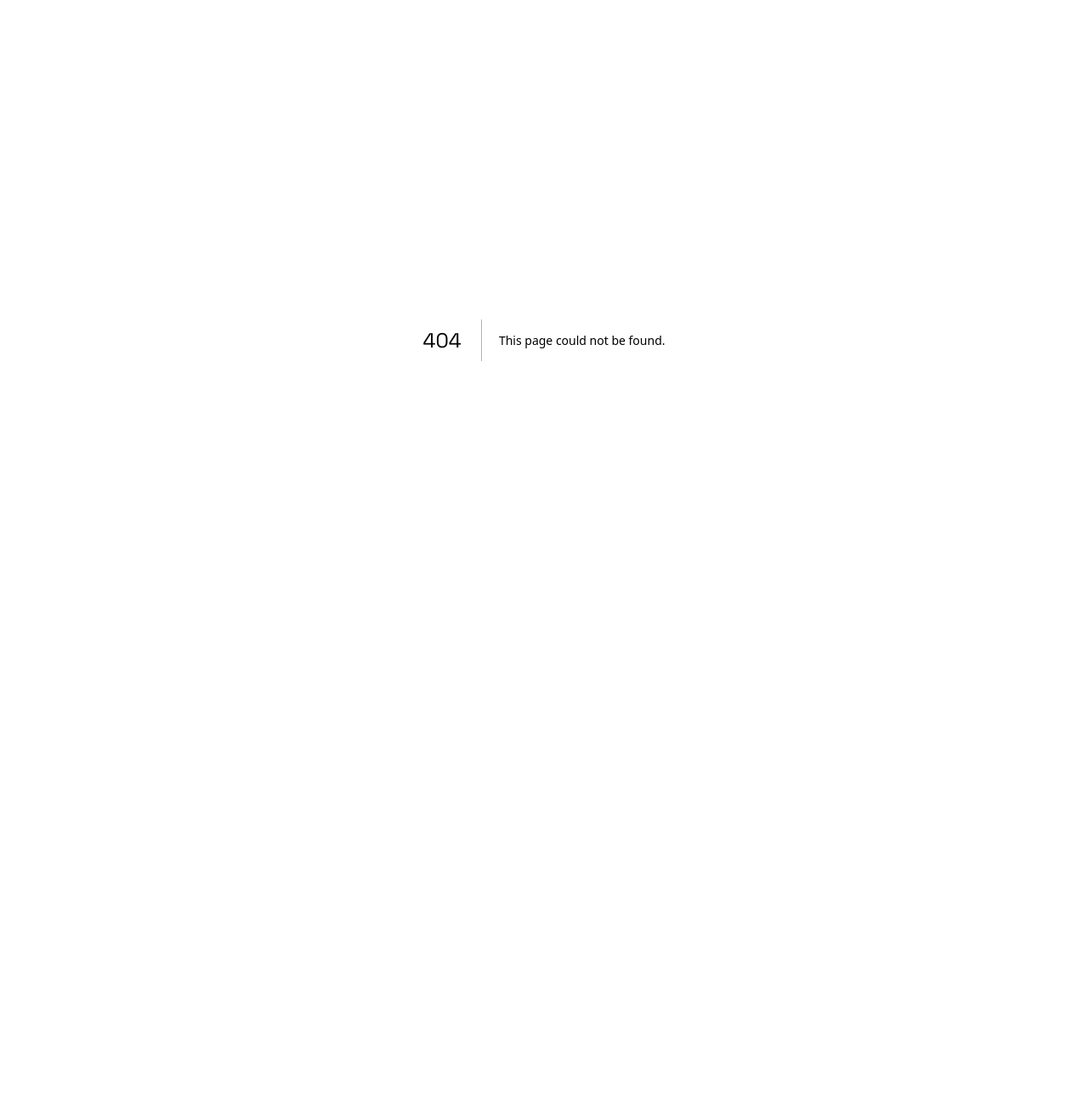
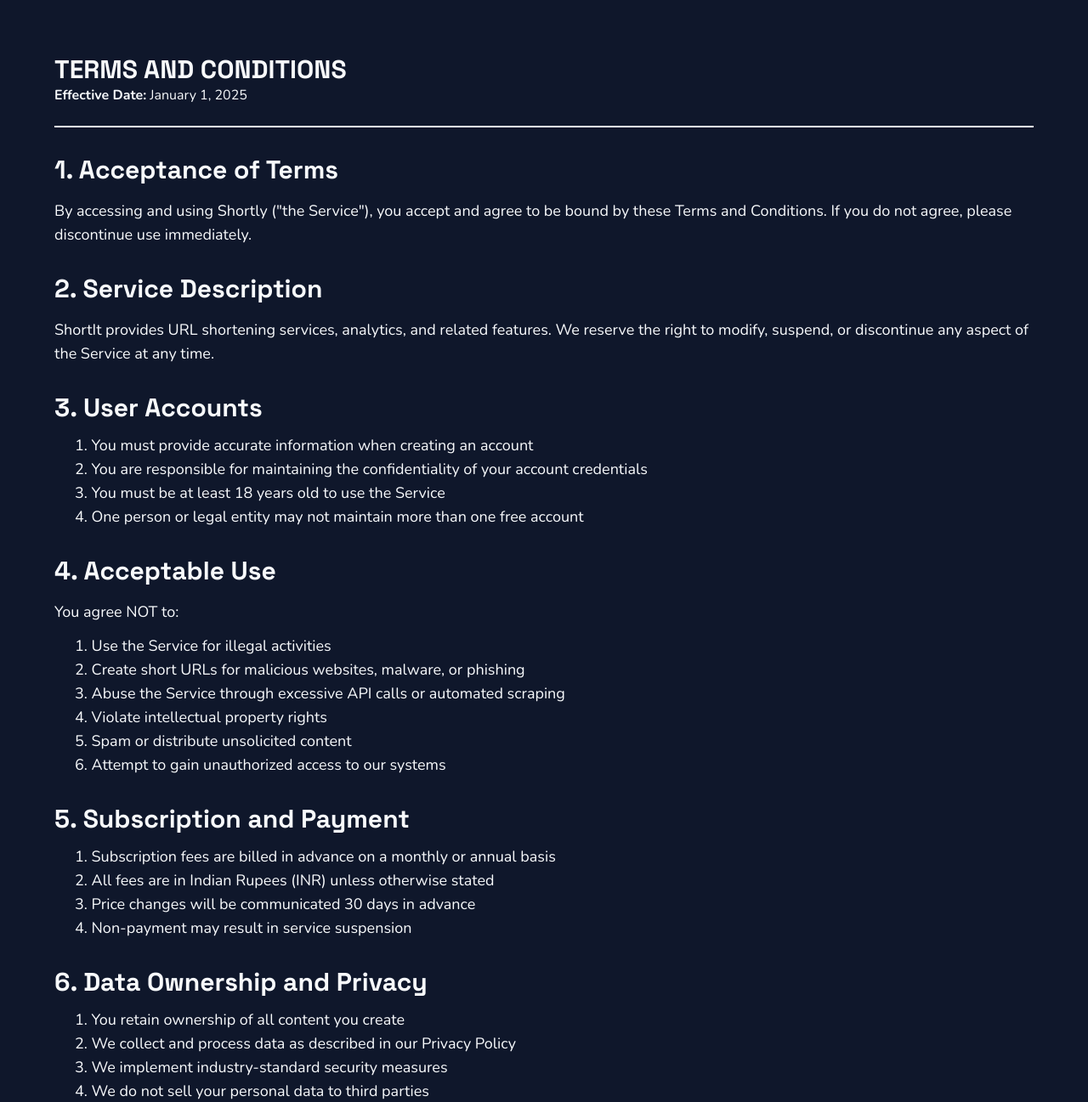
Before and after one commit to yansh07/shortlypro-frontend, a Next.js app: page /terms in a window 1280 px wide. Before the commit this address had no page. Shown: the top 1297 px of the page at 85% size. Before the commit the page ends 800 px from the top, so only its background shows below. Built offline with nearby package versions, Linux system fonts and the light colour scheme.

Commit message:
update: added terms and condition page

```diff
--- a/src/app/refund-policy/page.tsx
+++ b/src/app/refund-policy/page.tsx
@@ -1,3 +1,4 @@
+'use client';
 import React from "react";
 import Link from "next/link";
 
--- /dev/null
+++ b/src/app/terms/page.tsx
@@ -0,0 +1,123 @@
+'use client';
+'use client';
+import React from "react";
+import Link from "next/link";
+
+function page() {
+  return (
+    <div className="p-16 min-h-screen bg-slate-900 text-slate-50">
+      <div className="text-start">
+        <h1 className="text-3xl font-bold">TERMS AND CONDITIONS</h1>
+        <h2>
+          <span className="font-bold">Effective Date:</span> January 1, 2025
+        </h2>
+        <br />
+      </div>
+      <div className="border mb-8"></div>
+      <div>
+        <h1 className="font-bold text-3xl">1. Acceptance of Terms</h1>
+        <p className="pt-4 text-lg">
+          By accessing and using Shortly (&quot;the Service&quot;), you accept and agree to be bound by these Terms and Conditions. If you do not agree, please discontinue use immediately.
+        </p>
+      </div>
+      <div>
+        <h1 className="font-bold text-3xl pt-8 ">2. Service Description</h1>
+        <p className="pt-4 text-lg">ShortIt provides URL shortening services, analytics, and related features. We reserve the right to modify, suspend, or discontinue any aspect of the Service at any time.</p>
+      </div>
+      <div>
+        <h1 className="font-bold text-3xl pt-8">3. User Accounts</h1>
+        <ul className="pt-3 ml-6 font-medium text-lg">
+          <li>1. You must provide accurate information when creating an account</li>
+          <li>2. You are responsible for maintaining the confidentiality of your account credentials</li>
+          <li>3. You must be at least 18 years old to use the Service</li>
+          <li>4. One person or legal entity may not maintain more than one free account</li>
+        </ul>
+      </div>
+      <div>
+        <h1 className="font-bold text-3xl pt-8">4. Acceptable Use</h1>
+        <p className="pt-4 text-lg">You agree NOT to:</p>
+        <ul className="pt-3 ml-6 font-medium text-lg">
+          <li>1. Use the Service for illegal activities</li>
+          <li>2. Create short URLs for malicious websites, malware, or phishing</li>
+          <li>3. Abuse the Service through excessive API calls or automated scraping</li>
+          <li>4. Violate intellectual property rights</li>
+          <li>5. Spam or distribute unsolicited content</li>
+          <li>6. Attempt to gain unauthorized access to our systems</li>
+        </ul>
+      </div>
+      <div>
+        <h1 className="font-bold text-3xl pt-8">5. Subscription and Payment</h1>
+        <ul className="pt-3 ml-6 font-medium text-lg">
+          <li>1. Subscription fees are billed in advance on a monthly or annual basis</li>
+          <li>2. All fees are in Indian Rupees (INR) unless otherwise stated</li>
+          <li>3. Price changes will be communicated 30 days in advance</li>
+          <li>4. Non-payment may result in service suspension</li>
+        </ul>
+      </div>
+      <div>
+        <h1 className="font-bold text-3xl pt-8">6. Data Ownership and Privacy</h1>
+        <ul className="pt-3 ml-6 font-medium text-lg">
+          <li>1. You retain ownership of all content you create</li>
+          <li>2. We collect and process data as described in our Privacy Policy</li>
+          <li>3. We implement industry-standard security measures</li>
+          <li>4. We do not sell your personal data to third parties</li>
+        </ul>
+      </div>
+      <div>
+        <h1 className="font-bold text-3xl pt-8">7. Service Limits</h1>
+        <ul className="pt-3 ml-6 font-medium text-lg">
+          <li>1. Free and paid plans have specific usage limits as described on our pricing page</li>
+          <li>2. Exceeding limits may result in service restrictions</li>
+          <li>3. We reserve the right to rate-limit or suspend accounts that violate fair use policies</li>
+        </ul>
+      </div>
+      <div>
+        <h1 className="font-bold text-3xl pt-8">8. Intellectual Property</h1>
+        <ul className="pt-3 ml-6 font-medium text-lg">
+          <li>1. Shortly and its original content, features, and functionality are owned by <Link href="https://github.com/yansh07" className="underline">[Priyanshu Kumar Singh]</Link></li>
+          <li>2. You may not copy, modify, or reverse-engineer our Service</li>
+        </ul>
+      </div>
+      <div>
+        <h1 className="font-bold text-3xl pt-8">9. Termination</h1>
+        <p className="pt-4 text-lg">We may terminate or suspend your account for:</p>
+        <ul className="pt-3 ml-6 font-medium text-lg">
+          <li>1. Violation of these Terms</li>
+          <li>2. Fraudulent payment activity</li>
+          <li>3. Abusive behavior toward our staff or other users</li>
+        </ul>
+      </div>
+      <div>
+        <h1 className="font-bold text-3xl pt-8">10. Disclaimers</h1>
+        <ul className="pt-3 ml-6 font-medium text-lg">
+          <li>1. The Service is provided &quot;as is&quot; without warranties</li>
+          <li>2. We do not guarantee uninterrupted or error-free service</li>
+          <li>3. We are not responsible for third-party links or content</li>
+        </ul>
+      </div>
+      <div>
+        <h1 className="font-bold text-3xl pt-8">11. Limitation of Liability</h1>
+        <p className="pt-4 text-lg">ShortIt shall not be liable for any indirect, incidental, special, or consequential damages resulting from your use of the Service.</p>
+      </div>
+      <div>
+        <h1 className="font-bold text-3xl pt-8">12. Governing Law</h1>
+        <p className="pt-4 text-lg">These Terms shall be governed by the laws of India. Any disputes shall be subject to the exclusive jurisdiction of courts in Uttarakhand, India.</p>
+      </div>
+      <div>
+        <h1 className="font-bold text-3xl pt-8">13. Contact</h1>
+        <p className="pt-4 text-lg">For questions about these Terms, contact us at: <a href="mailto:pksingh69313@gmail.com">pksingh69313@gmail.com</a></p>
+      </div>
+      <div className="border border-gray-400 mt-8 mb-4"></div>
+      <footer>
+        <div className="flex space-x-6 text-sm text-slate-400">
+          <a href="/terms">Terms</a>
+          <a href="/privacy">Privacy</a>
+          <a href="/refund-policy">Refunds</a>
+          <a href="/contact">Contact</a>
+        </div>
+      </footer>
+    </div>
+  );
+}
+
+export default page;
```
